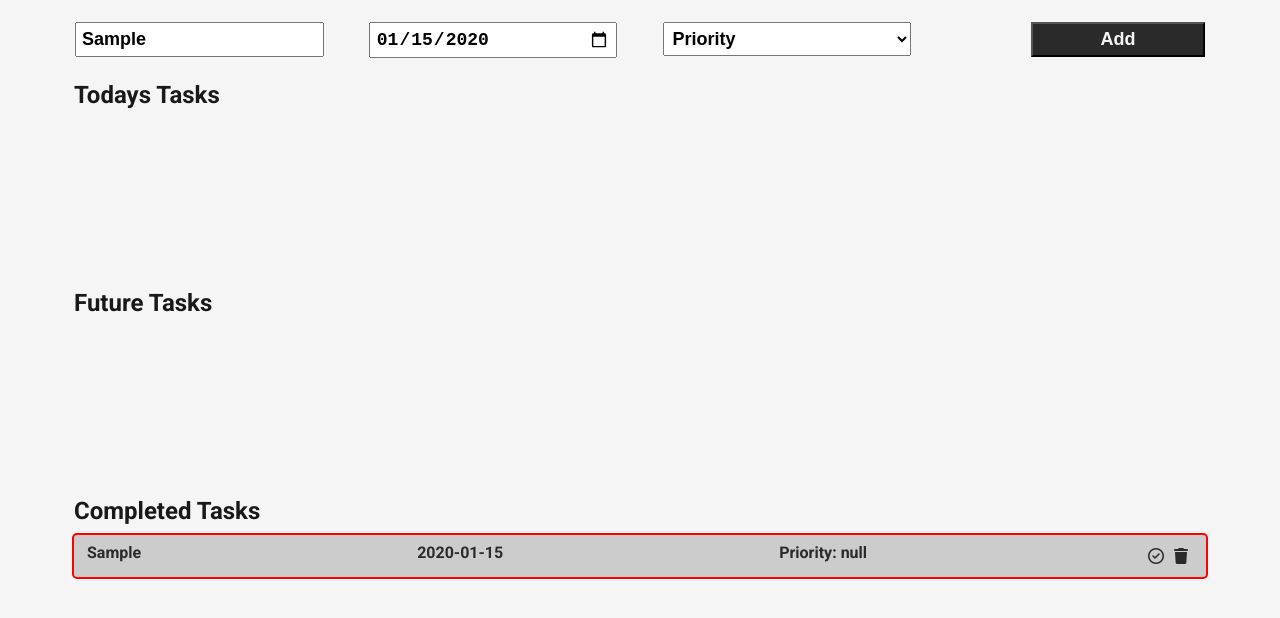
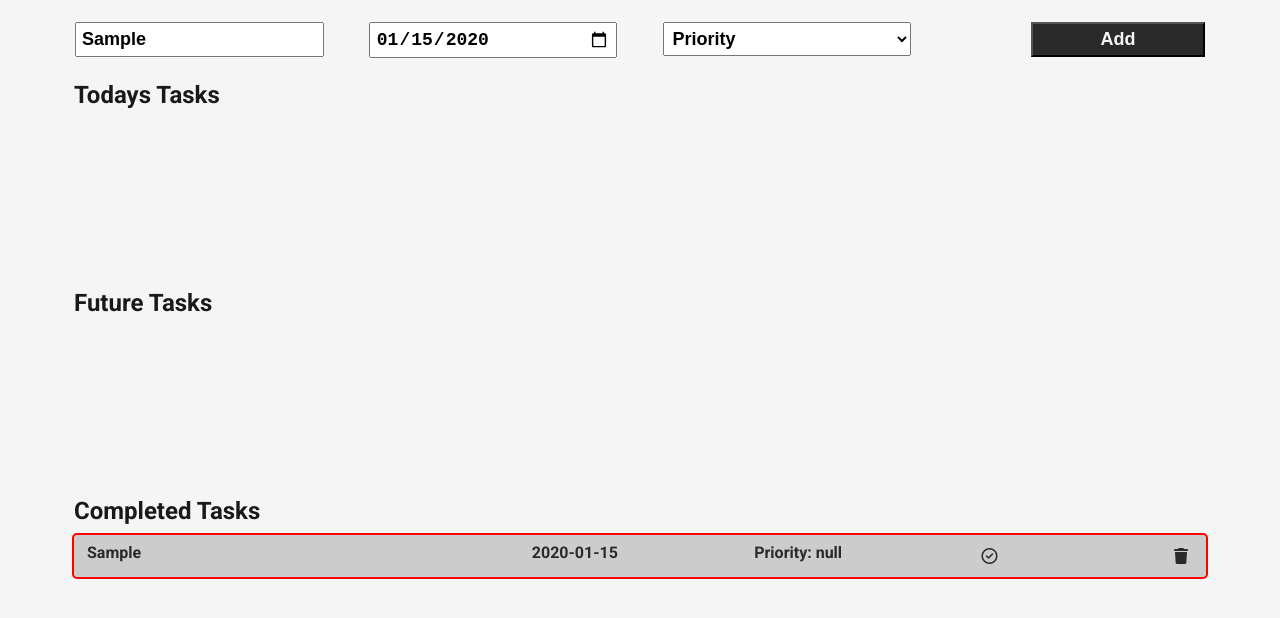
Before and after one commit to Siddhesh-Mali/todo-app-localstorage, a plain HTML site: page index.html in a window 1280 px wide. Both pictures are taken after typing "Sample", "2020-01-15" into the empty fields and a click on the button "Add". Shown: the part 62-680 px from the top of the page. Drawn offline with Linux system fonts and the light colour scheme.

Commit message:
first commit

```diff
--- a/styles.css
+++ b/styles.css
@@ -87,8 +87,17 @@ width: 22% ;
 }
 
 
+.card_task{
+  width: 40%;
+}
+.card_date,
+.card_priority,
+.card_icon{
+  width: 20%;
+}
+
 ::-webkit-scrollbar {
-    width: 16px;
+    width: 10px;
 }
 
 ::-webkit-scrollbar-track {
```
